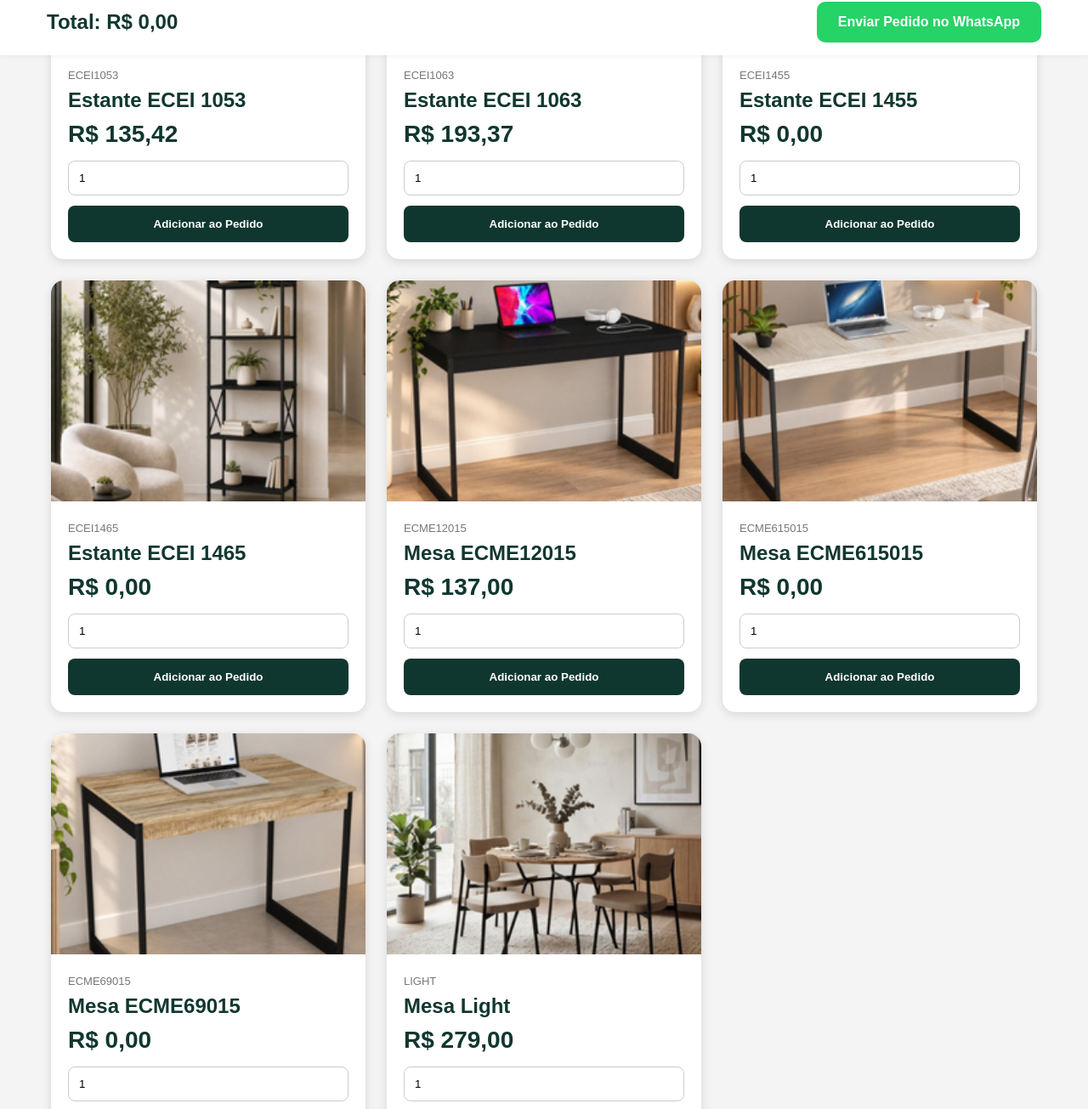
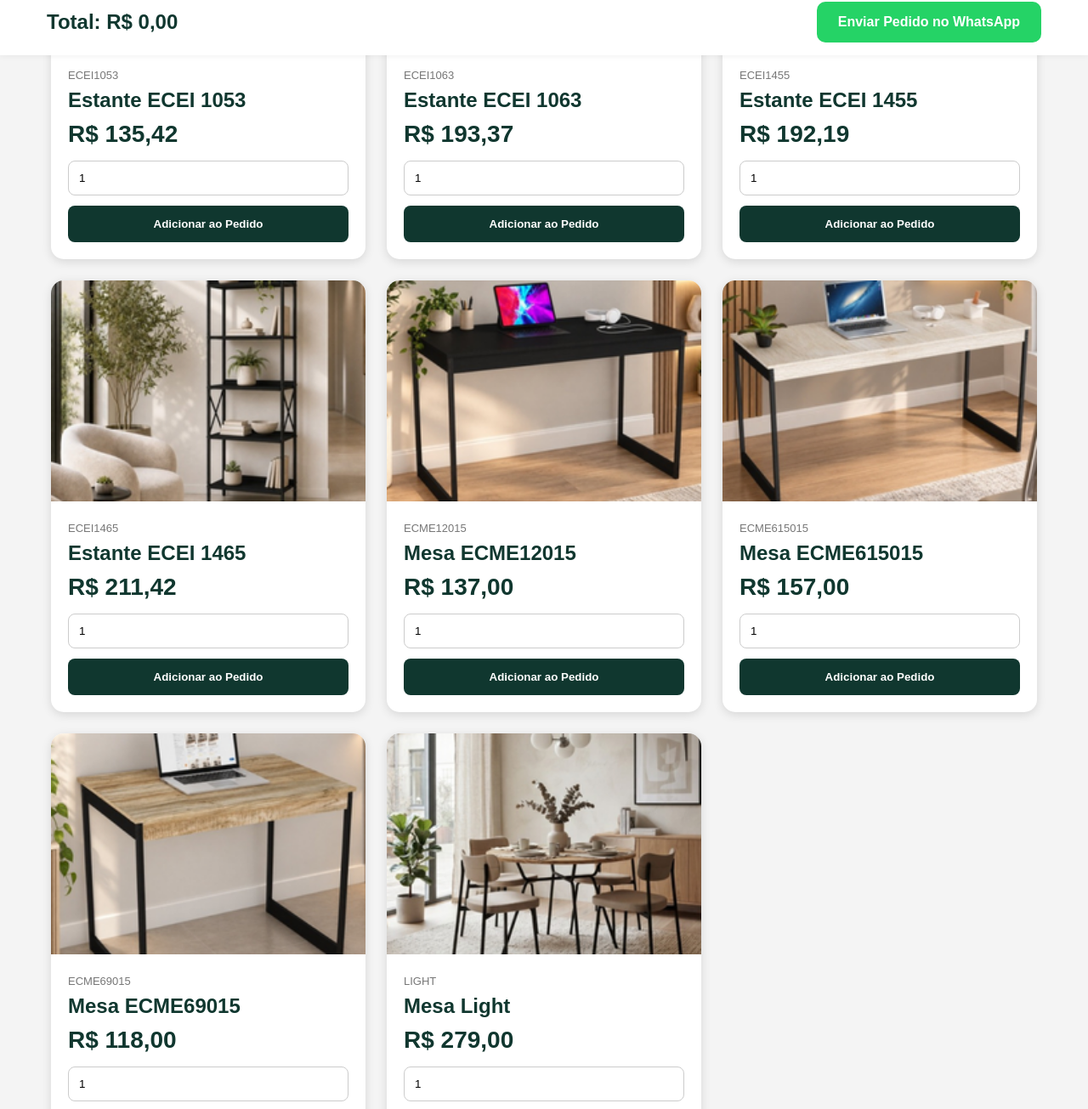
Before and after one commit to vendasdauricio-ai/360-ecomm-fit, a plain HTML site: page index.html in a window 1280 px wide. Shown: the part 735-2040 px from the top of the page at 85% size. Drawn offline with Linux system fonts and the light colour scheme.

Commit message:
Update index.html

```diff
--- a/index.html
+++ b/index.html
@@ -248,7 +248,7 @@ Adicionar ao Pedido
 <div class="info">
 <div class="codigo">ECEI1455</div>
 <div class="nome">Estante ECEI 1455</div>
-<div class="preco">R$ 0,00</div>
+<div class="preco">R$ 192,19</div>
 <input class="qtd" type="number" value="1" min="1">
 <button class="btn" onclick="adicionar(this,'Estante ECEI 1455',0)">
 Adicionar ao Pedido
@@ -261,7 +261,7 @@ Adicionar ao Pedido
 <div class="info">
 <div class="codigo">ECEI1465</div>
 <div class="nome">Estante ECEI 1465</div>
-<div class="preco">R$ 0,00</div>
+<div class="preco">R$ 211,42</div>
 <input class="qtd" type="number" value="1" min="1">
 <button class="btn" onclick="adicionar(this,'Estante ECEI 1465',0)">
 Adicionar ao Pedido
@@ -287,7 +287,7 @@ Adicionar ao Pedido
 <div class="info">
 <div class="codigo">ECME615015</div>
 <div class="nome">Mesa ECME615015</div>
-<div class="preco">R$ 0,00</div>
+<div class="preco">R$ 157,00</div>
 <input class="qtd" type="number" value="1" min="1">
 <button class="btn" onclick="adicionar(this,'Mesa ECME615015',0)">
 Adicionar ao Pedido
@@ -300,7 +300,7 @@ Adicionar ao Pedido
 <div class="info">
 <div class="codigo">ECME69015</div>
 <div class="nome">Mesa ECME69015</div>
-<div class="preco">R$ 0,00</div>
+<div class="preco">R$ 118,00</div>
 <input class="qtd" type="number" value="1" min="1">
 <button class="btn" onclick="adicionar(this,'Mesa ECME69015',0)">
 Adicionar ao Pedido
```
